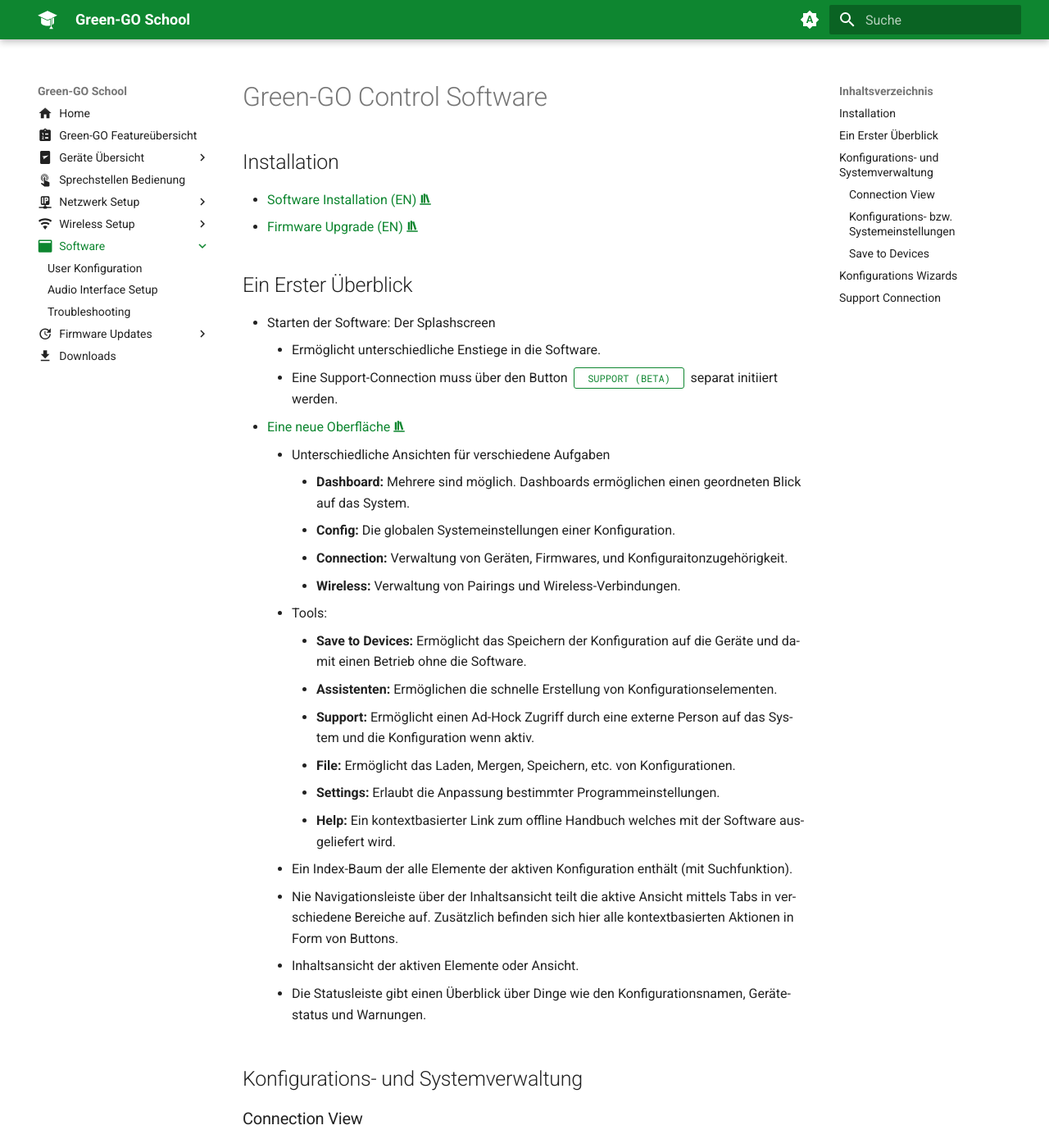
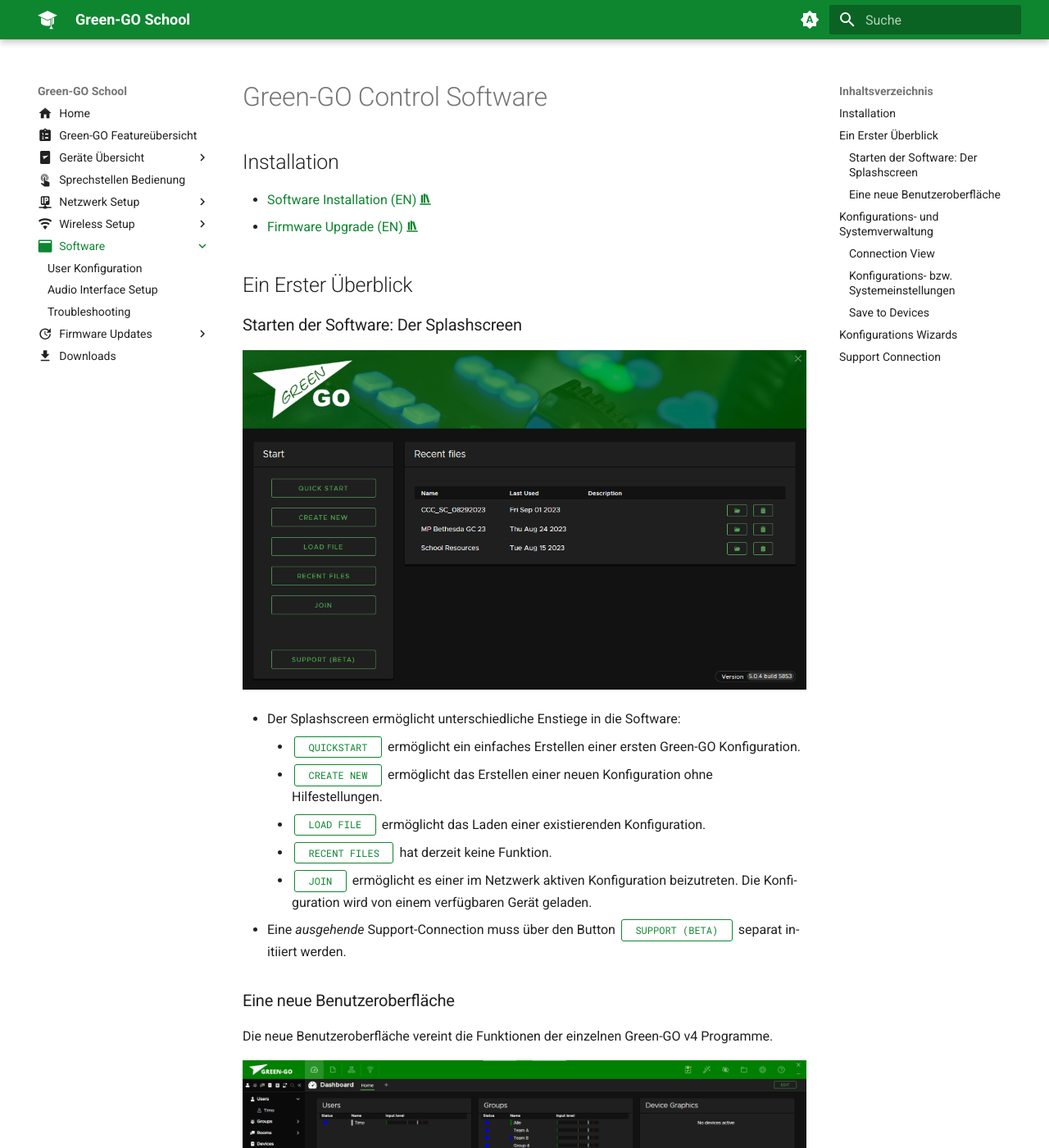
Before and after one commit to lampensau/green-go-school, an MkDocs documentation site: the page built from docs/software/index.md, in a window 1280 px wide and 1400 px high. Shown: the whole window at 82% size. Built offline with MkDocs 1.6.1 and Material for MkDocs 9.7.7, drawn with Linux system fonts in a browser that asks for light colours; plug-ins that fetch from the network failed and are left out; some of the changed text lies outside the part shown.

Commit message:
did things (I love this commit msg)

```diff
--- a/docs/software/index.md
+++ b/docs/software/index.md
@@ -12,30 +12,46 @@
 
 ## Ein Erster Überblick
 
-- Starten der Software: Der Splashscreen
-    - Ermöglicht unterschiedliche Enstiege in die Software.
-    - Eine Support-Connection muss über den Button <span class="button-outline">support (beta)</span> separat initiiert werden.
-- [Eine neue Oberfläche](https://manual.greengoconnect.com/en/software/interface/)
-    - Unterschiedliche Ansichten für verschiedene Aufgaben
-        - **Dashboard:** Mehrere sind möglich. Dashboards ermöglichen einen geordneten Blick auf das System.
-        - **Config:** Die globalen Systemeinstellungen einer Konfiguration.
-        - **Connection:** Verwaltung von Geräten, Firmwares, und Konfiguraitonzugehörigkeit.
-        - **Wireless:** Verwaltung von Pairings und Wireless-Verbindungen.
-    - Tools:
-        - **Save to Devices:** Ermöglicht das Speichern der Konfiguration auf die Geräte und damit einen Betrieb ohne die Software.
-        - **Assistenten:** Ermöglichen die schnelle Erstellung von Konfigurationselementen.
-        - **Support:** Ermöglicht einen Ad-Hock Zugriff durch eine externe Person auf das System und die Konfiguration wenn aktiv.
-        - **File:** Ermöglicht das Laden, Mergen, Speichern, etc. von Konfigurationen.
-        - **Settings:** Erlaubt die Anpassung bestimmter Programmeinstellungen.
-        - **Help:** Ein kontextbasierter Link zum offline Handbuch welches mit der Software ausgeliefert wird.
-    - Ein Index-Baum der alle Elemente der aktiven Konfiguration enthält (mit Suchfunktion).
-    - Nie Navigationsleiste über der Inhaltsansicht teilt die aktive Ansicht mittels Tabs in verschiedene Bereiche auf. Zusätzlich befinden sich hier alle kontextbasierten Aktionen in Form von Buttons.
-    - Inhaltsansicht der aktiven Elemente oder Ansicht.
-    - Die Statusleiste gibt einen Überblick über Dinge wie den Konfigurationsnamen, Gerätestatus und Warnungen.
+### Starten der Software: Der Splashscreen
+
+![Green-GO Control: Der Splashscreen](software-splash.png)
+
+- Der Splashscreen ermöglicht unterschiedliche Enstiege in die Software:
+    - <span class="button-outline">Quickstart</span> ermöglicht ein einfaches Erstellen einer ersten Green-GO Konfiguration.
+    - <span class="button-outline">Create New</span> ermöglicht das Erstellen einer neuen Konfiguration ohne Hilfestellungen.
+    - <span class="button-outline">Load File</span> ermöglicht das Laden einer existierenden Konfiguration.
+    - <span class="button-outline">Recent Files</span> hat derzeit keine Funktion.
+    - <span class="button-outline">Join</span> ermöglicht es einer im Netzwerk aktiven Konfiguration beizutreten. Die Konfiguration wird von einem verfügbaren Gerät geladen.
+- Eine _ausgehende_ Support-Connection muss über den Button <span class="button-outline">support (beta)</span> separat initiiert werden.
+
+### Eine neue Benutzeroberfläche
+
+Die neue Benutzeroberfläche vereint die Funktionen der einzelnen Green-GO v4 Programme.
+
+![Alt text](image.png)
+
+- Unterschiedliche Ansichten für verschiedene Aufgaben:
+    - **Dashboard:** Mehrere sind möglich. Dashboards ermöglichen einen geordneten Blick auf das System.
+    - **Config:** Die globalen Systemeinstellungen einer Konfiguration.
+    - **Connection:** Verwaltung von Geräten, Firmwares, und Konfiguraitonzugehörigkeit.
+    - **Wireless:** Verwaltung von Pairings und Wireless-Verbindungen.
+- Verfügbare Tools:
+    - **Save to Devices:** Ermöglicht das Speichern der Konfiguration auf die Geräte und damit einen Betrieb ohne die Software.
+    - **Assistenten:** Ermöglichen die schnelle Erstellung von Konfigurationselementen.
+    - **Support:** Ermöglicht einen Ad-Hock Zugriff durch eine externe Person auf das System und die Konfiguration wenn aktiv.
+    - **File:** Ermöglicht das Laden, Mergen, Speichern, etc. von Konfigurationen.
+    - **Settings:** Erlaubt die Anpassung bestimmter Programmeinstellungen.
+    - **Help:** Ein kontextbasierter Link zum offline Handbuch welches mit der Software ausgeliefert wird.
+- Ein **Index-Baum** der alle Elemente der aktiven Konfiguration enthält (mit Suchfunktion).
+- Nie **Navigationsleiste** über der Inhaltsansicht teilt die aktive Ansicht mittels Tabs in verschiedene Bereiche auf. Zusätzlich befinden sich hier alle kontextbasierten Aktionen in Form von Buttons.
+- Inhaltsansicht der aktiven Elemente oder Ansicht.
+- Die **Statusleiste** gibt einen Überblick über Dinge wie den Konfigurationsnamen, Gerätestatus und Warnungen.
 
 ## Konfigurations- und Systemverwaltung
 
 ### Connection View
+
+![Alt text](image-1.png)
 
 **Handbuch:** [Link](https://manual.greengoconnect.com/en/software/views/connection/)
 
```
Also changed, not shown: other parts of docs/software/index.md (+2 -0 lines), docs/network/index.md (+1 -1 lines), docs/network/troubleshoot.md (+14 -10 lines), docs/wireless/index.md (+7 -7 lines), docs/wireless/troubleshoot.md (+14 -7 lines), docs/software/image-1.png (added), docs/software/image-2.png (added), docs/software/image.png (added), docs/software/software-splash.png (added).
